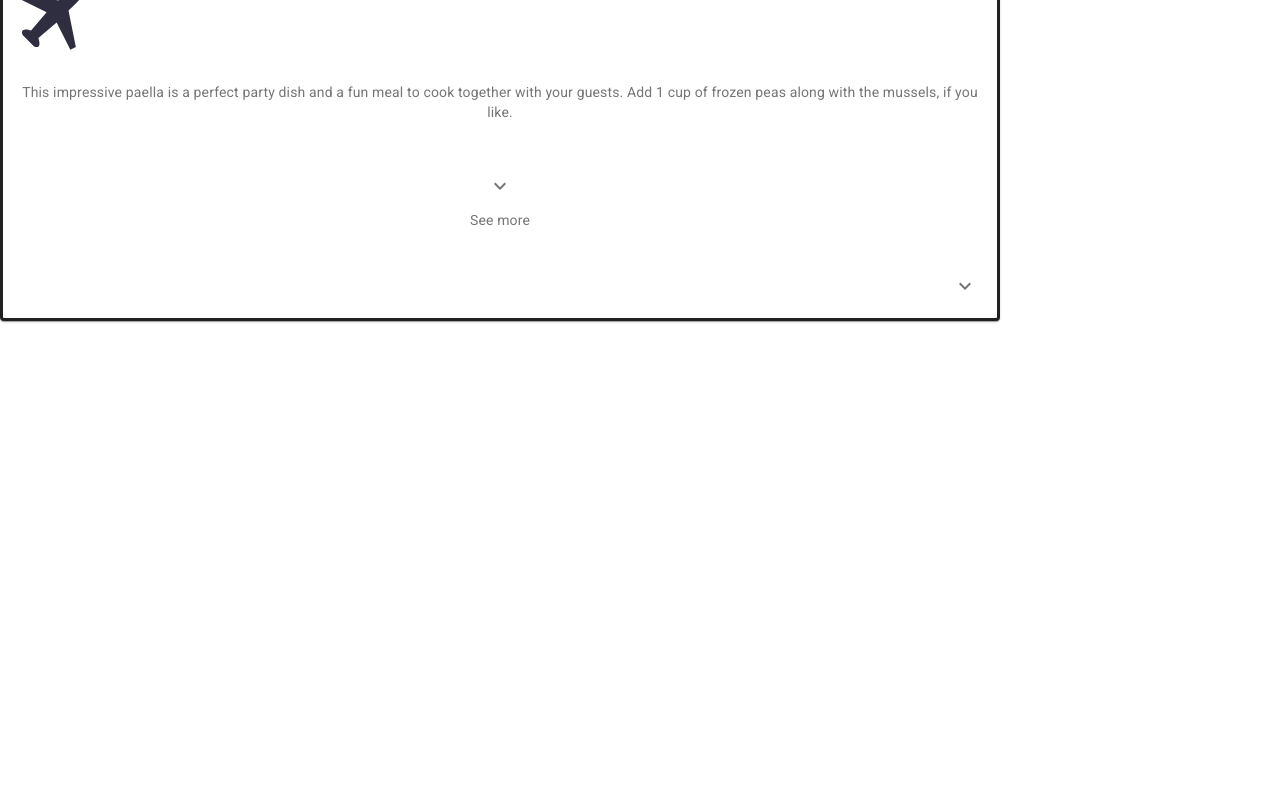
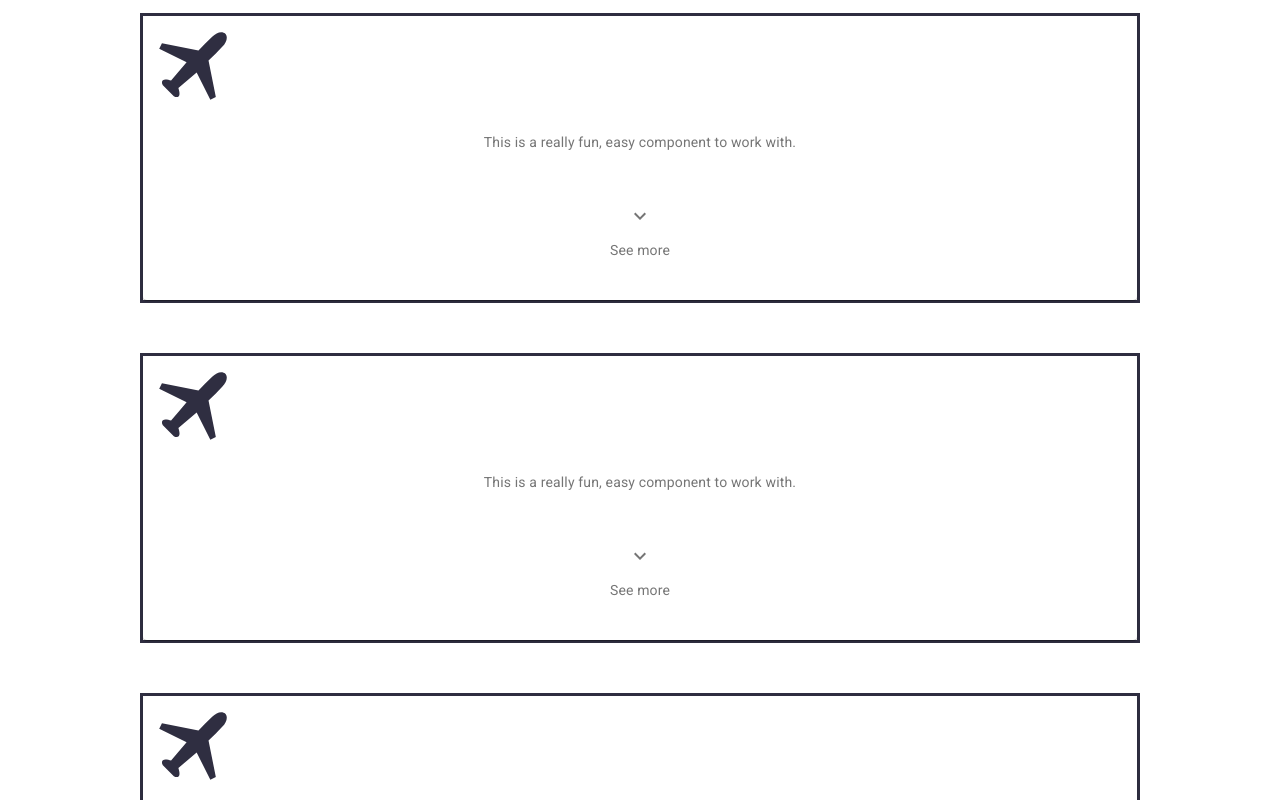
Before and after one commit to SchoolOfCode/w20_final-project-team-e, a React (Create React App) app: page / in a window 1280 px wide. Shown: the part 860-1660 px from the top of the page. Before the commit the page ends 1321 px from the top, so only its background shows below. Built offline with nearby package versions, Linux system fonts and the light colour scheme.

Commit message:
Removed an extra button and added more components to App.js

```diff
--- a/src/components/App/App.js
+++ b/src/components/App/App.js
@@ -179,6 +179,8 @@ export default function App() {
         <ResultsSection formData={formData} resultsData={resultsData} />
       ) : null}
       <ResultsCard formData={formData} resultsData={resultsData} />
+      <ResultsCard formData={formData} resultsData={resultsData} />
+      <ResultsCard formData={formData} resultsData={resultsData} />
       <button
         className={openModal ? "closeModalBtn" : "openModalBtn"}
         onClick={() => {
--- a/src/components/ResultsCard/ResultsCard.js
+++ b/src/components/ResultsCard/ResultsCard.js
@@ -20,7 +20,7 @@ const useStyles = makeStyles((theme) => ({
     width: '1000px',
     maxWidth: '1200px',
     borderStyle: 'solid',
-    margin: '50 auto 0 auto',
+    margin: '50px auto 0 auto',
   },
   transportIcon: {
     width: '100px',
@@ -57,8 +57,8 @@ export default function RecipeReviewCard() {
     };
 
   return (
-    <div className={classes.componentBody}>
-        <Card className={classes.root}>
+    <div className={classes.root}>
+        <Card className={classes.componentBody}>
             <div>
                 <CardMedia
                     className={classes.transportIcon}
@@ -69,8 +69,7 @@ export default function RecipeReviewCard() {
             <div>
                 <CardContent>
                     <Typography variant="body2" color="textSecondary" component="p">
-                    This impressive paella is a perfect party dish and a fun meal to cook together with your
-                    guests. Add 1 cup of frozen peas along with the mussels, if you like.
+                    This is a really fun, easy component to work with.
                     </Typography>
                 </CardContent>
             </div>
@@ -91,42 +90,11 @@ export default function RecipeReviewCard() {
                     </Typography>
                 </CardContent>
             </div>
-            <CardActions disableSpacing>
-                <IconButton
-                className={clsx(classes.expand, {
-                    [classes.expandOpen]: expanded,
-                })}
-                onClick={handleExpandClick}
-                aria-expanded={expanded}
-                aria-label="show more"
-                >
-                <ExpandMoreIcon />
-                </IconButton>
-            </CardActions>
+            <CardActions disableSpacing />
             <Collapse in={expanded} timeout="auto" unmountOnExit>
                 <CardContent>
-                <Typography paragraph>Method:</Typography>
                 <Typography paragraph>
-                    Heat 1/2 cup of the broth in a pot until simmering, add saffron and set aside for 10
-                    minutes.
-                </Typography>
-                <Typography paragraph>
-                    Heat oil in a (14- to 16-inch) paella pan or a large, deep skillet over medium-high
-                    heat. Add chicken, shrimp and chorizo, and cook, stirring occasionally until lightly
-                    browned, 6 to 8 minutes. Transfer shrimp to a large plate and set aside, leaving chicken
-                    and chorizo in the pan. Add pimentón, bay leaves, garlic, tomatoes, onion, salt and
-                    pepper, and cook, stirring often until thickened and fragrant, about 10 minutes. Add
-                    saffron broth and remaining 4 1/2 cups chicken broth; bring to a boil.
-                </Typography>
-                <Typography paragraph>
-                    Add rice and stir very gently to distribute. Top with artichokes and peppers, and cook
-                    without stirring, until most of the liquid is absorbed, 15 to 18 minutes. Reduce heat to
-                    medium-low, add reserved shrimp and mussels, tucking them down into the rice, and cook
-                    again without stirring, until mussels have opened and rice is just tender, 5 to 7
-                    minutes more. (Discard any mussels that don’t open.)
-                </Typography>
-                <Typography>
-                    Set aside off of the heat to let rest for 10 minutes, and then serve.
+                    Just kidding. I hate it.
                 </Typography>
                 </CardContent>
             </Collapse>
```
